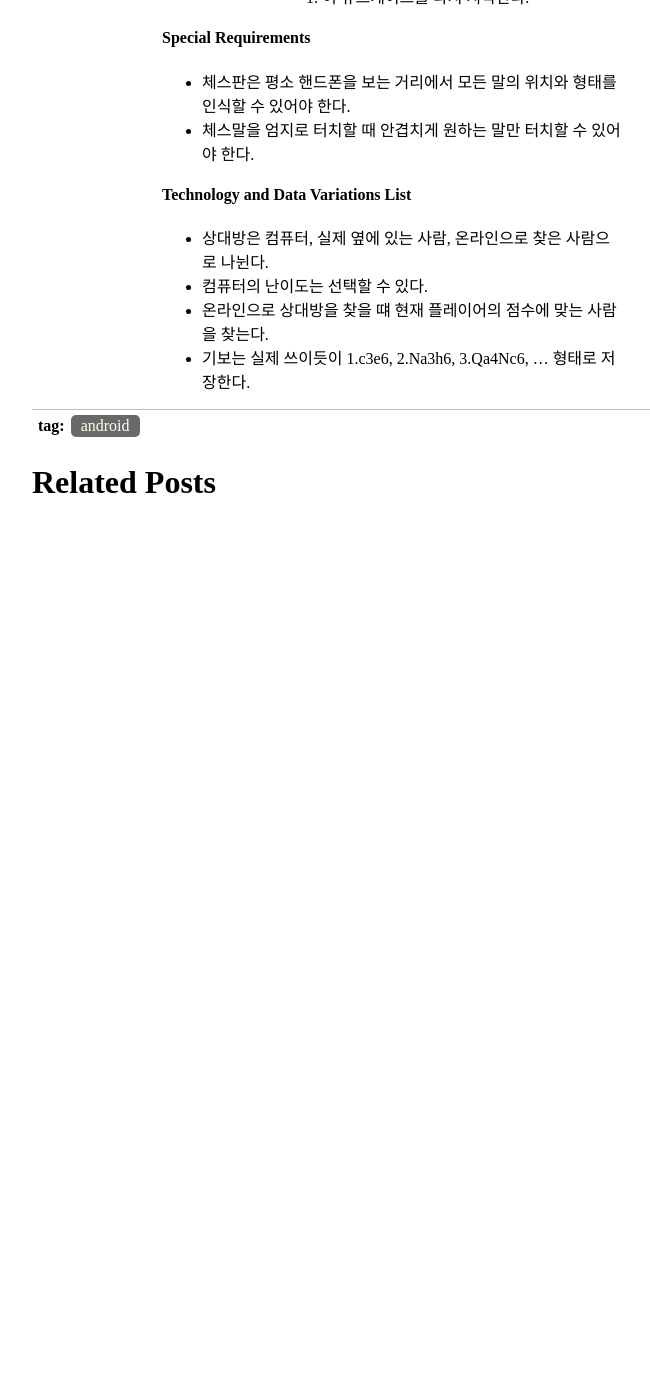
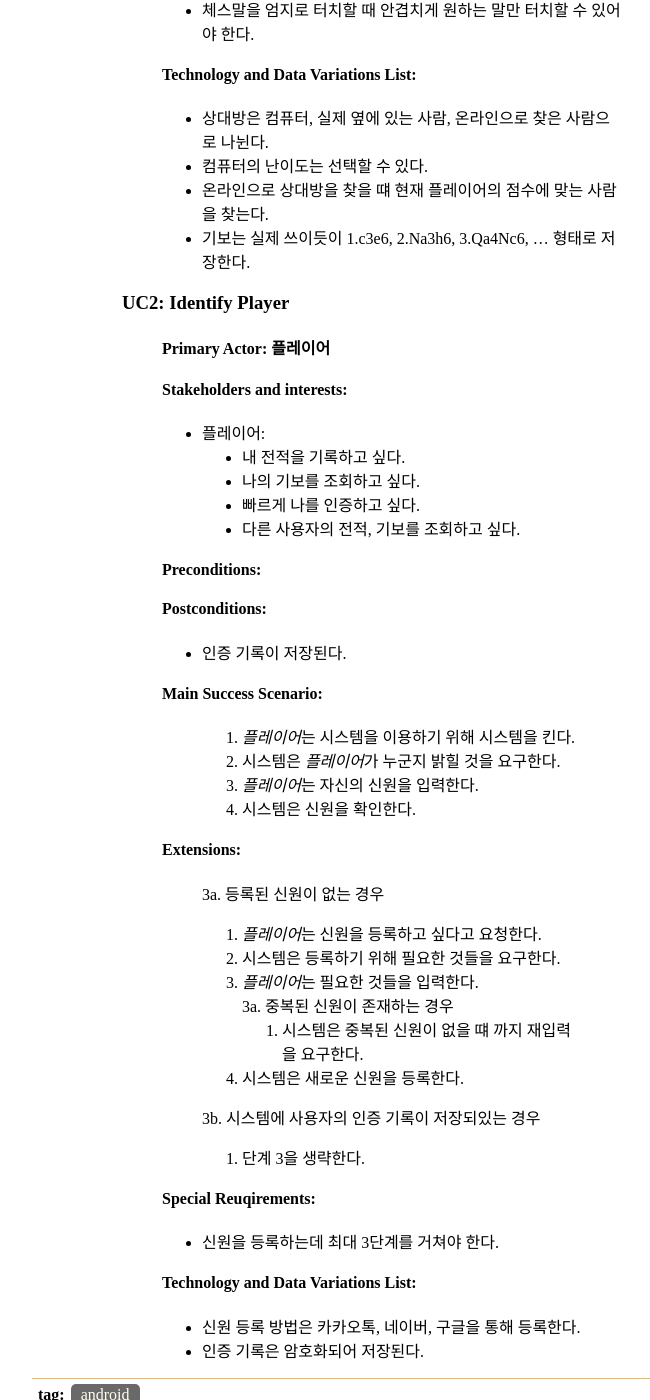
Before and after one commit to BreadKey/breadkey.github.io, a Jekyll site: the page built from _posts/2019-01-03-android-chess-1.md, in a window 1280 px wide and 1400 px high, scrolled down 2233 px. Shown: the whole window, without its empty margins (355-1005 px from the left). Built offline with Jekyll 4.4.1, drawn with Linux system fonts in a browser that asks for light colours; before the commit the page ends 2772 px from its top, so only the background shows below that; some of the changed text lies outside the part shown.

Commit message:
체스앱 유스케이스2 추가

```diff
--- a/_posts/2019-01-03-android-chess-1.md
+++ b/_posts/2019-01-03-android-chess-1.md
@@ -38,21 +38,21 @@ tags: [android]
 6. 시스템은 게임 결과를 보여준다.
 7. *플레이어*는 체스를 끝낸다.
 
->>> #### Extensions
+>>> #### Extensions:
 >>>> 3-4a. *플레이어*가 쓸 수 있는 시간을 모두 다 쓴 경우
 1. 시스템은 게임을 *플레이어*가 패배했음으로 처리한다.
 
 >>>> 4a. 앙파상 등 특별한 룰이 존재하는 경우
 1. 시스템은 *플레이어*에게 해당 룰을 알려준다.
->>>>> 1a. 해당 룰이 선택사항인 경우
->>>>> 1. 시스템은 *플레이어*에게 룰을 선택할지 말지 물어본다.
->>>>> 2. *플레이어*는 룰을 선택할지 결정한다.
+    1a. 해당 룰이 선택사항인 경우
+    1. 시스템은 *플레이어*에게 룰을 선택할지 말지 물어본다.
+    2. *플레이어*는 룰을 선택할지 결정한다.
 
 >>>> 5a. 항복하고 싶은 경우
 1. *플레이어*는 시스템에게 항복을 알린다.
 2. 시스템은 *플레이어*에게 항복할지 다시 한 번 물어본다.
->>>>> 2a. 정말 항복하고 싶을 경우
->>>>> 1. 시스템은 게임을 *플레이어*가 패배했음으로 처리한다.
+    2a. 정말 항복하고 싶을 경우
+    1. 시스템은 게임을 *플레이어*가 패배했음으로 처리한다.
 
 >>>> 5b. 수를 물리고 싶은 경우
 1. 시스템은 상대방에게 동의를 구한다.
@@ -67,15 +67,53 @@ tags: [android]
 
 >>>> 7b. 상대방과 재경기 하고싶은 경우
 1. 시스템은 상대방에게 재경기를 요청한다.
->>>>> 1a. 재경기를 수락한 경우
->>>>> 1. 이 유스케이스를 다시 시작한다.
+    1a. 재경기를 수락한 경우
+1. 이 유스케이스를 다시 시작한다.
 
->>> #### Special Requirements
+>>> #### Special Requirements:
 - 체스판은 평소 핸드폰을 보는 거리에서 모든 말의 위치와 형태를 인식할 수 있어야 한다.
 - 체스말을 엄지로 터치할 때 안겹치게 원하는 말만 터치할 수 있어야 한다.
 
->>> #### Technology and Data Variations List
+>>> #### Technology and Data Variations List:
 - 상대방은 컴퓨터, 실제 옆에 있는 사람, 온라인으로 찾은 사람으로 나뉜다.
 - 컴퓨터의 난이도는 선택할 수 있다.
 - 온라인으로 상대방을 찾을 떄 현재 플레이어의 점수에 맞는 사람을 찾는다.
 - 기보는 실제 쓰이듯이 1.c3e6, 2.Na3h6, 3.Qa4Nc6, ... 형태로 저장한다.
+
+>> ### UC2: Identify Player
+>>> #### Primary Actor: 플레이어
+>>> #### Stakeholders and interests:
+- 플레이어:
+	- 내 전적을 기록하고 싶다.
+	- 나의 기보를 조회하고 싶다.
+	- 빠르게 나를 인증하고 싶다.
+	- 다른 사용자의 전적, 기보를 조회하고 싶다.
+
+>>> #### Preconditions:
+>>> #### Postconditions:
+- 인증 기록이 저장된다.
+
+>>> #### Main Success Scenario:
+>>>> 1. *플레이어*는 시스템을 이용하기 위해 시스템을 킨다.
+2. 시스템은 *플레이어*가 누군지 밝힐 것을 요구한다.
+3. *플레이어*는 자신의 신원을 입력한다.
+4. 시스템은 신원을 확인한다.
+
+>>> #### Extensions:
+>>>> 3a. 등록된 신원이 없는 경우
+1. *플레이어*는 신원을 등록하고 싶다고 요청한다.
+2. 시스템은 등록하기 위해 필요한 것들을 요구한다.
+3. *플레이어*는 필요한 것들을 입력한다.
+    3a. 중복된 신원이 존재하는 경우
+    1. 시스템은 중복된 신원이 없을 떄 까지 재입력을 요구한다.
+4. 시스템은 새로운 신원을 등록한다.
+
+>>>> 3b. 시스템에 사용자의 인증 기록이 저장되있는 경우
+1. 단계 3을 생략한다.
+
+>>> #### Special Reuqirements:
+- 신원을 등록하는데 최대 3단계를 거쳐야 한다.
+
+>>> #### Technology and Data Variations List:
+- 신원 등록 방법은 카카오톡, 네이버, 구글을 통해 등록한다.
+- 인증 기록은 암호화되어 저장된다.
```
